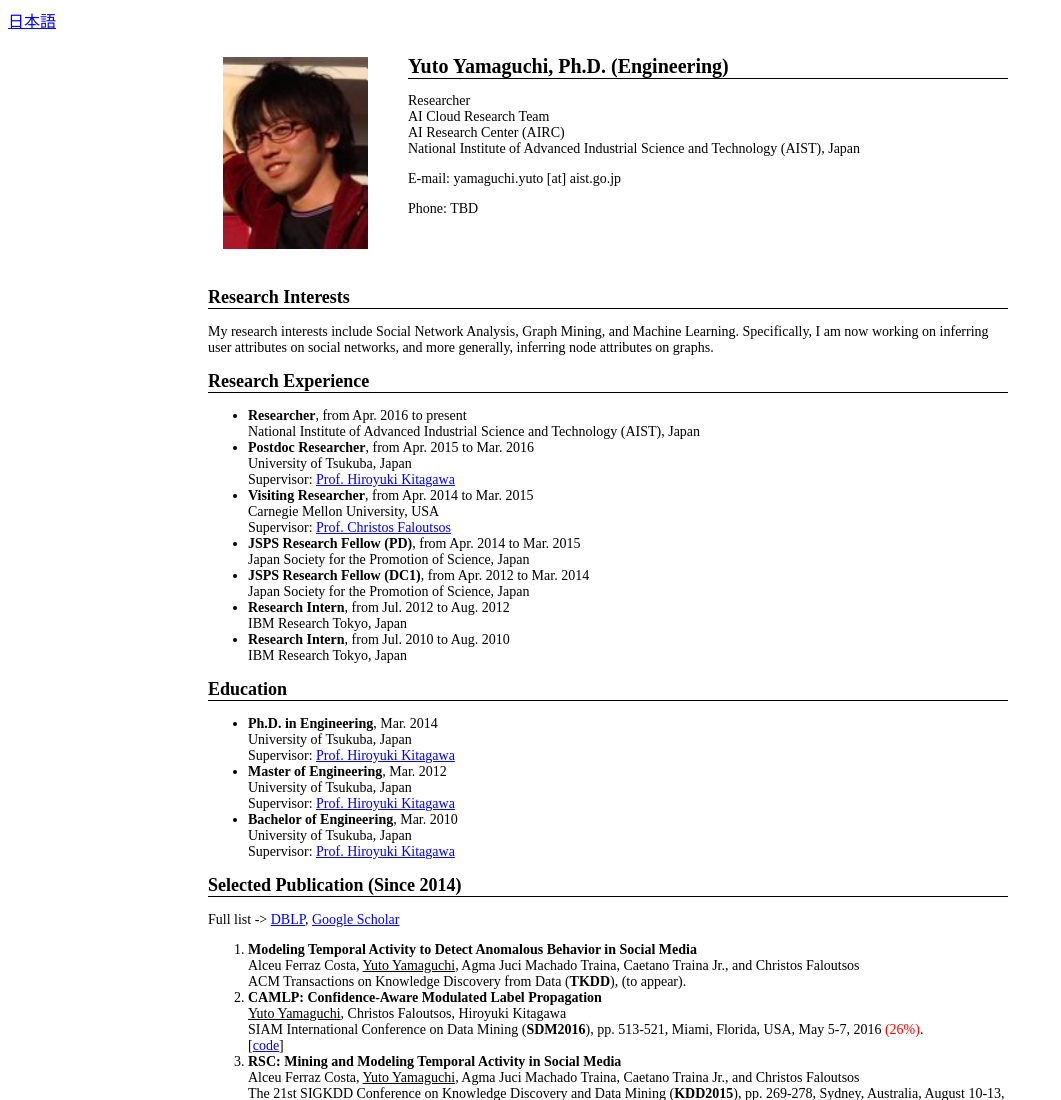
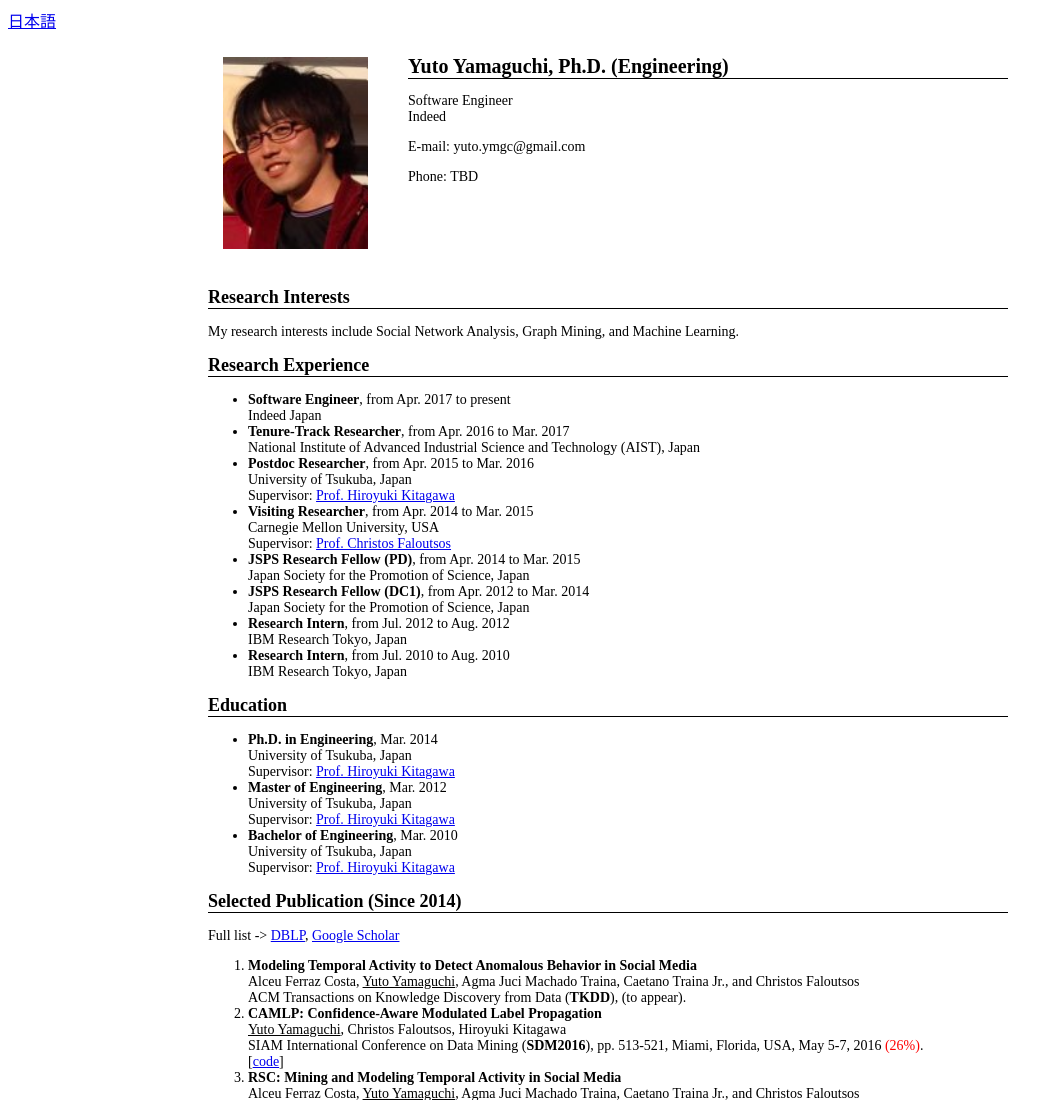
Before and after one commit to yamaguchiyuto/yamaguchiyuto.github.io, a plain HTML site: page index.html in a window 1280 px wide. Shown: the top 1100 px of the page, without its empty margins (0-1061 px from the left). Drawn offline with Linux system fonts and the light colour scheme.

Commit message:
Change affiliation

```diff
--- a/index.html
+++ b/index.html
@@ -16,8 +16,8 @@
 	<div class="contact">
 		<div class="contact-right">
 			<h1>Yuto Yamaguchi, Ph.D. (Engineering)</h1>
-      <p>Researcher<br>AI Cloud Research Team<br>AI Research Center (AIRC)<br>National Institute of Advanced Industrial Science and Technology (AIST), Japan</p>
-			<p>E-mail: yamaguchi.yuto [at] aist.go.jp</p>
+      <p>Software Engineer<br>Indeed</p>
+			<p>E-mail: yuto.ymgc@gmail.com</p>
 			<p>Phone: TBD</p>
 		</div>
 		<div class="contact-left">
@@ -28,11 +28,13 @@
 
 	<div id="main">
 		<h2>Research Interests</h2>
-    <p>My research interests include Social Network Analysis, Graph Mining, and Machine Learning. Specifically, I am now working on inferring user attributes on social networks, and more generally, inferring node attributes on graphs.</p>
+    <p>My research interests include Social Network Analysis, Graph Mining, and Machine Learning.</p>
 
 		<h2>Research Experience</h2>
 		<ul>
-		<li><strong>Researcher</strong>, from Apr. 2016 to present<br>
+		<li><strong>Software Engineer</strong>, from Apr. 2017 to present<br>
+    Indeed Japan</li>
+		<li><strong>Tenure-Track Researcher</strong>, from Apr. 2016 to Mar. 2017<br>
     National Institute of Advanced Industrial Science and Technology (AIST), Japan</li>
 		<li><strong>Postdoc Researcher</strong>, from Apr. 2015 to Mar. 2016<br>
 		University of Tsukuba, Japan<br>
```
Also changed, not shown: index_ja.html (+4 -3 lines).
